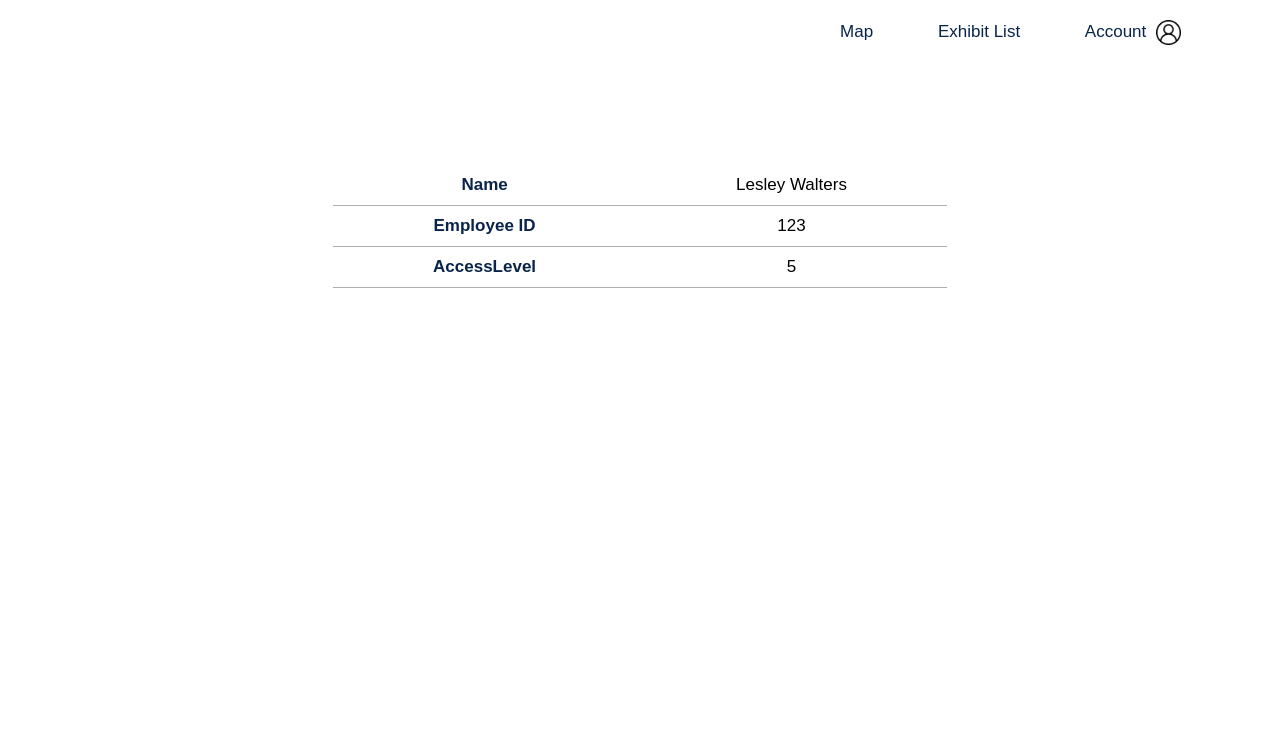
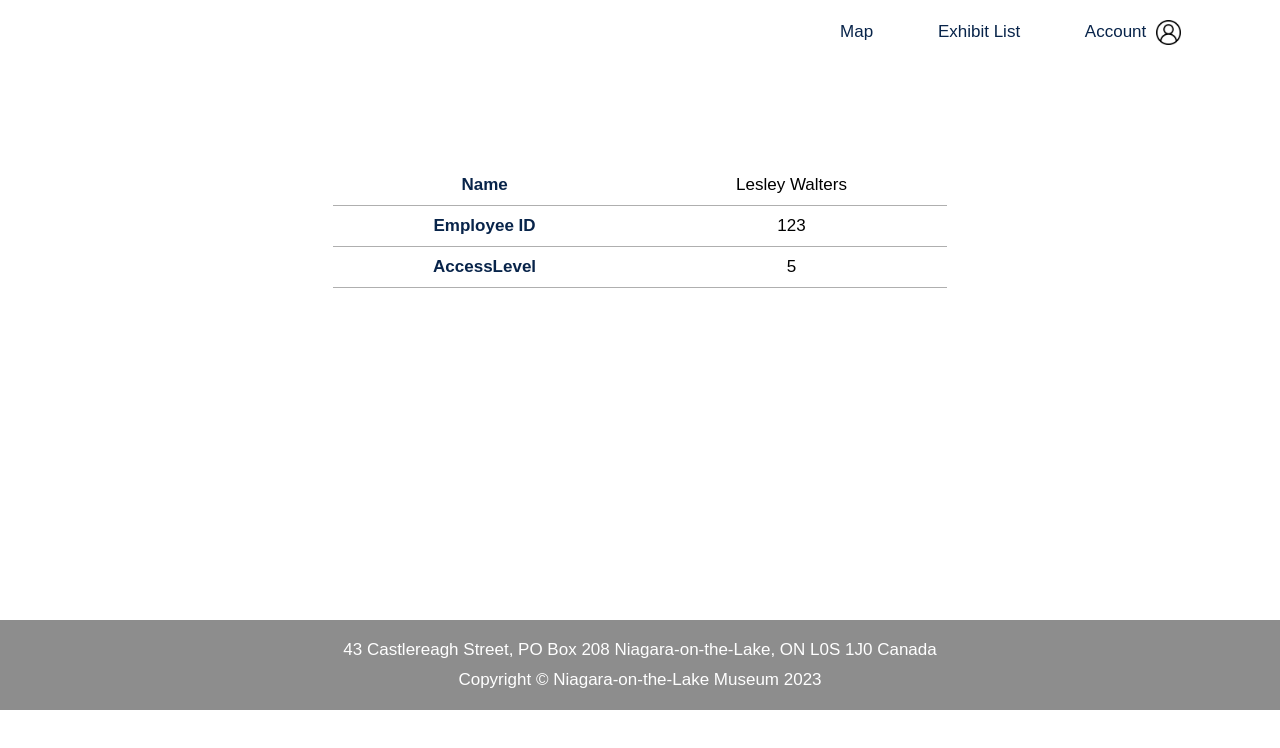
Before and after one commit to MattLitt99/Cosc_4p02_InteractiveMap, a website: page Front-end/accountoverview.html in a window 1280 px wide. Drawn offline with Linux system fonts and the light colour scheme.

Commit message:
Added footer to login.html, accountoverview.html and viewExhibit.html

```diff
--- a/Front-end/accountoverview.html
+++ b/Front-end/accountoverview.html
@@ -37,4 +37,11 @@
       </table>
     </div>
   </body>
+  <footer>
+    <p>43 Castlereagh Street, PO Box 208
+      Niagara-on-the-Lake, ON L0S 1J0
+      Canada
+    </p>
+    <p> Copyright © Niagara-on-the-Lake Museum 2023</p>
+  </footer>
 </html>
--- a/Front-end/style.css
+++ b/Front-end/style.css
@@ -18,6 +18,7 @@ body, textarea {
 
 body {
     text-align: center;
+    /* min-height: 2000px; */
 }
 
 textarea {
@@ -48,7 +49,7 @@ ul, li {
 
 a {
   padding: 10px;
-  border-radius: 100px;
+  border-radius: 75px;
 }
 
 /* Link Styles */
@@ -226,6 +227,7 @@ input[type=text], input[type=password], textarea, #status {
   margin: 100px auto;
   display: inline-block;
   text-align: center;
+  min-height: 350px;
 }
 
 table, td, tr, td {
@@ -240,3 +242,16 @@ th {
 #accountContainer td,  #accountContainer th {
   padding: 10px 100px;
 }
+
+/* Footer Styles */
+
+footer {
+  background-color: #8d8d8d;
+  color: white;
+  /* min-height: 70px; */
+  padding: 10px;
+}
+
+footer p {
+  margin: 10px;
+}
```
Also changed, not shown: Front-end/login.html (+7 -7 lines), Front-end/viewExhibit.html (+7 -4 lines).
